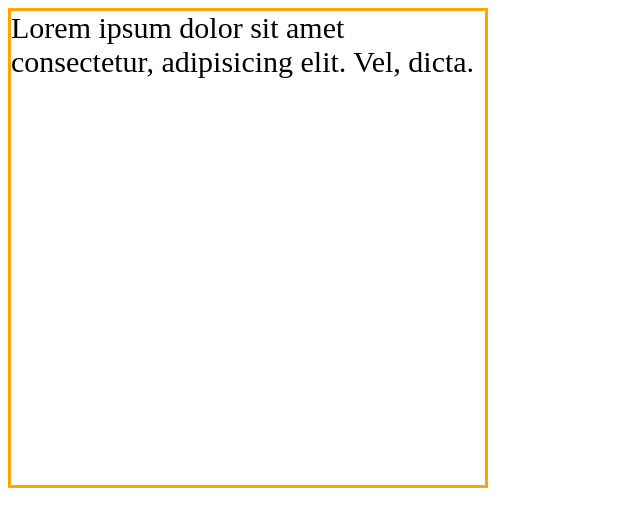
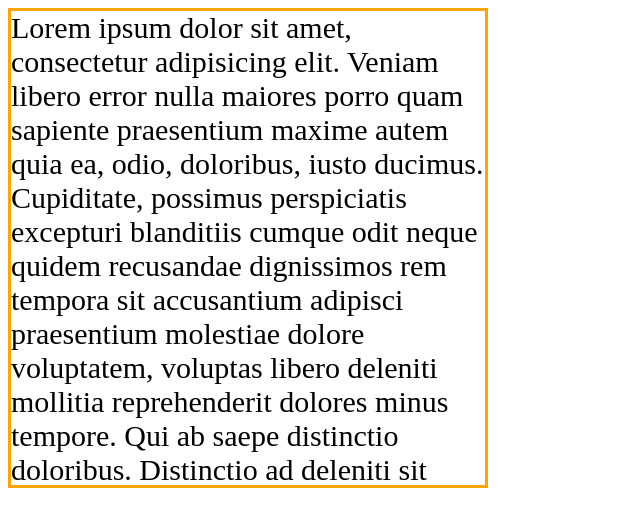
Before and after one commit to DmitryKrakov/box-sizing-positioning, a plain HTML site: page index.html in a window 1280 px wide. Shown: the whole page, without its empty margins (0-640 px from the left). Drawn offline with Linux system fonts and the light colour scheme.

Commit message:
overflow

```diff
--- a/css/styles.css
+++ b/css/styles.css
@@ -9,4 +9,10 @@ html {
     width: 16em;
     height: 16em;
     box-sizing: border-box;
+    /* *************  */
+   /* overflow part is hidden */
+    overflow: hidden;
+    /* ************* */
+    /* scrolling if there is overflow */
+    overflow: auto;
 }
--- a/index.html
+++ b/index.html
@@ -8,7 +8,7 @@
 </head>
 <body>
   <div class="box">
-  Lorem ipsum dolor sit amet consectetur, adipisicing elit. Vel, dicta.
+ Lorem ipsum dolor sit amet, consectetur adipisicing elit. Veniam libero error nulla maiores porro quam sapiente praesentium maxime autem quia ea, odio, doloribus, iusto ducimus. Cupiditate, possimus perspiciatis excepturi blanditiis cumque odit neque quidem recusandae dignissimos rem tempora sit accusantium adipisci praesentium molestiae dolore voluptatem, voluptas libero deleniti mollitia reprehenderit dolores minus tempore. Qui ab saepe distinctio doloribus. Distinctio ad deleniti sit suscipit laboriosam repellendus alias soluta eius, repudiandae voluptas earum quam obcaecati voluptatibus beatae perspiciatis quia ullam rerum quas minima excepturi nulla ab? Repudiandae expedita, modi explicabo similique vel ut, quidem, rerum id minima perspiciatis error voluptate dolorem ea!
   </div>
 </body>
 </html>
```
